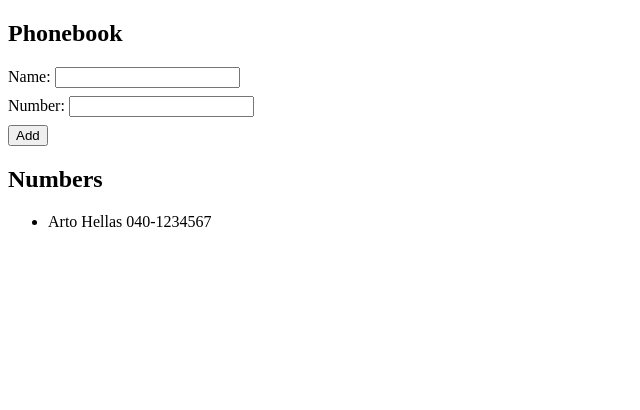
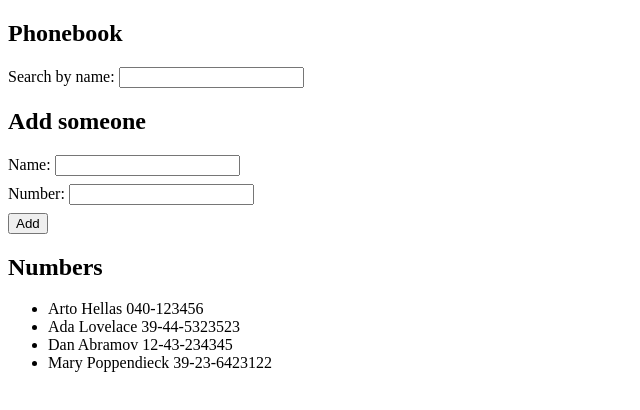
Before and after one commit to GosWoj/helsinki-phonebook, a React (Create React App) app: page / in a window 1280 px wide. Shown: the top 410 px of the page, without its empty margins (0-640 px from the left). Built offline with nearby package versions, Linux system fonts and the light colour scheme.

Commit message:
step4 done - user can filter by name

```diff
--- a/src/App.js
+++ b/src/App.js
@@ -2,13 +2,14 @@
 
 const App = () => {
   const [persons, setPersons] = useState([
-    {
-      name: "Arto Hellas",
-      number: "040-1234567",
-    },
+    { name: "Arto Hellas", number: "040-123456" },
+    { name: "Ada Lovelace", number: "39-44-5323523" },
+    { name: "Dan Abramov", number: "12-43-234345" },
+    { name: "Mary Poppendieck", number: "39-23-6423122" },
   ]);
   const [newName, setNewName] = useState("");
   const [newNumber, setNewNumber] = useState("");
+  const [search, setSearch] = useState("");
 
   const handleSubmit = (e) => {
     e.preventDefault();
@@ -35,9 +36,21 @@
     setNewNumber(e.target.value);
   };
 
+  const handleFilter = (e) => {
+    setSearch(e.target.value);
+    const filteredPersons = persons.filter((person) =>
+      person.name.toLowerCase().includes(search.toLowerCase())
+    );
+    setPersons(filteredPersons);
+  };
+
   return (
     <div>
       <h2>Phonebook</h2>
+      <div>
+        Search by name: <input value={search} onChange={handleFilter} />
+      </div>
+      <h2>Add someone</h2>
       <form onSubmit={handleSubmit}>
         <div>
           Name: <input value={newName} onChange={handleChange} />
```
